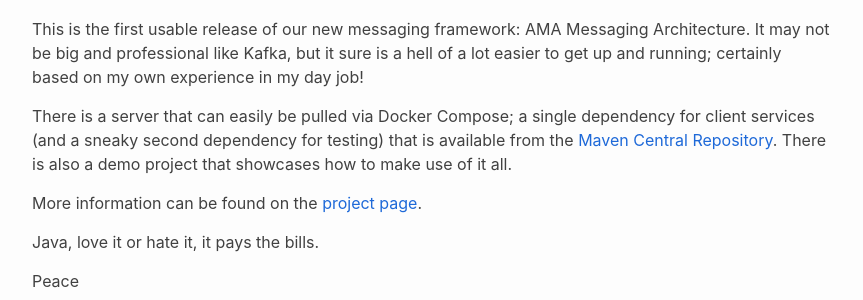
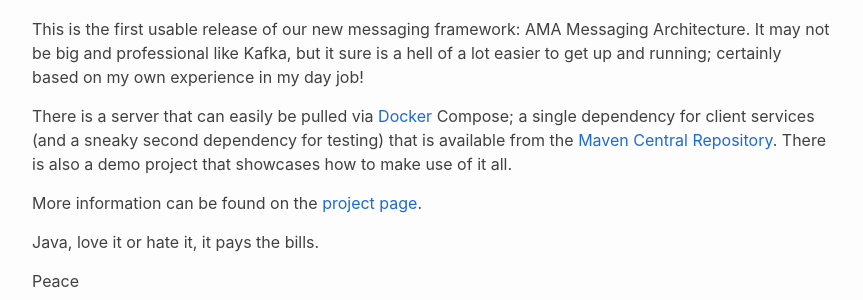
Before and after one commit to albinoloverats/albinoloverats.github.io, a Jekyll site: the page built from _posts/2026-02-05-AMA_Messaging_Architecture.markdown, in a window 1280 px wide. Shown: the part 390-690 px from the top of the page, without its empty margins (208-1071 px from the left). Built offline with Jekyll 4.4.1, drawn with Linux system fonts in a browser that asks for light colours; nearby versions of some CDN libraries; part of the change alters nothing that is shown.

```diff
--- a/_posts/2026-02-05-AMA_Messaging_Architecture.markdown
+++ b/_posts/2026-02-05-AMA_Messaging_Architecture.markdown
@@ -11,9 +11,10 @@ Messaging Architecture. It may not be big and professional like Kafka,
 but it sure is a hell of a lot easier to get up and running; certainly
 based on my own experience in my day job!
 
-There is a server that can easily be pulled via Docker Compose; a single
-dependency for client services (and a sneaky second dependency for testing)
-that is available from the [Maven Central Repository](https://central.sonatype.com/artifact/net.albinoloverats.messaging/messaging-client/overview).
+There is a server that can easily be pulled via [Docker](https://hub.docker.com/repository/docker/albinoloverats/messaging-server/general)
+Compose; a single dependency for client services (and a sneaky second
+dependency for testing) that is available from the
+[Maven Central Repository](https://central.sonatype.com/artifact/net.albinoloverats.messaging/messaging-client/overview).
 There is also a demo project that showcases how to make use of it all.
 
 More information can be found on the [project page](/projects/messaging).
```
